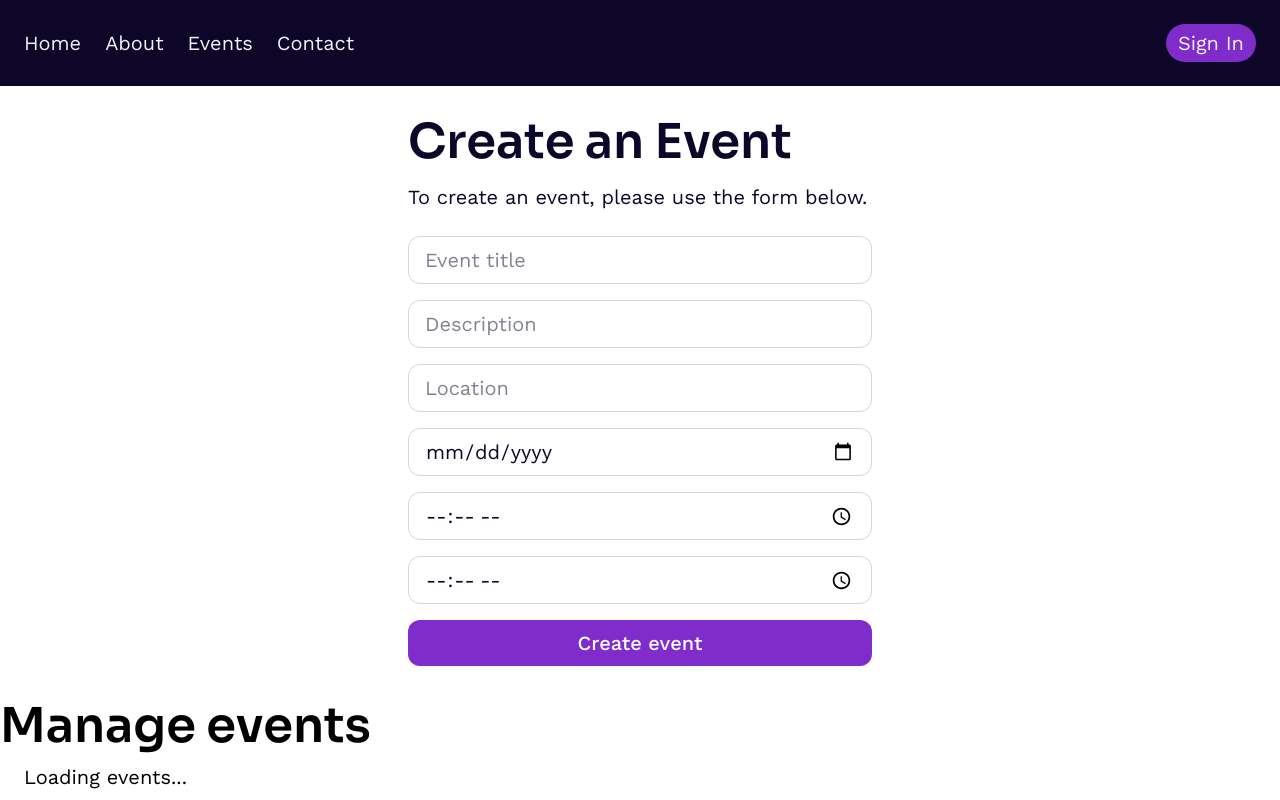
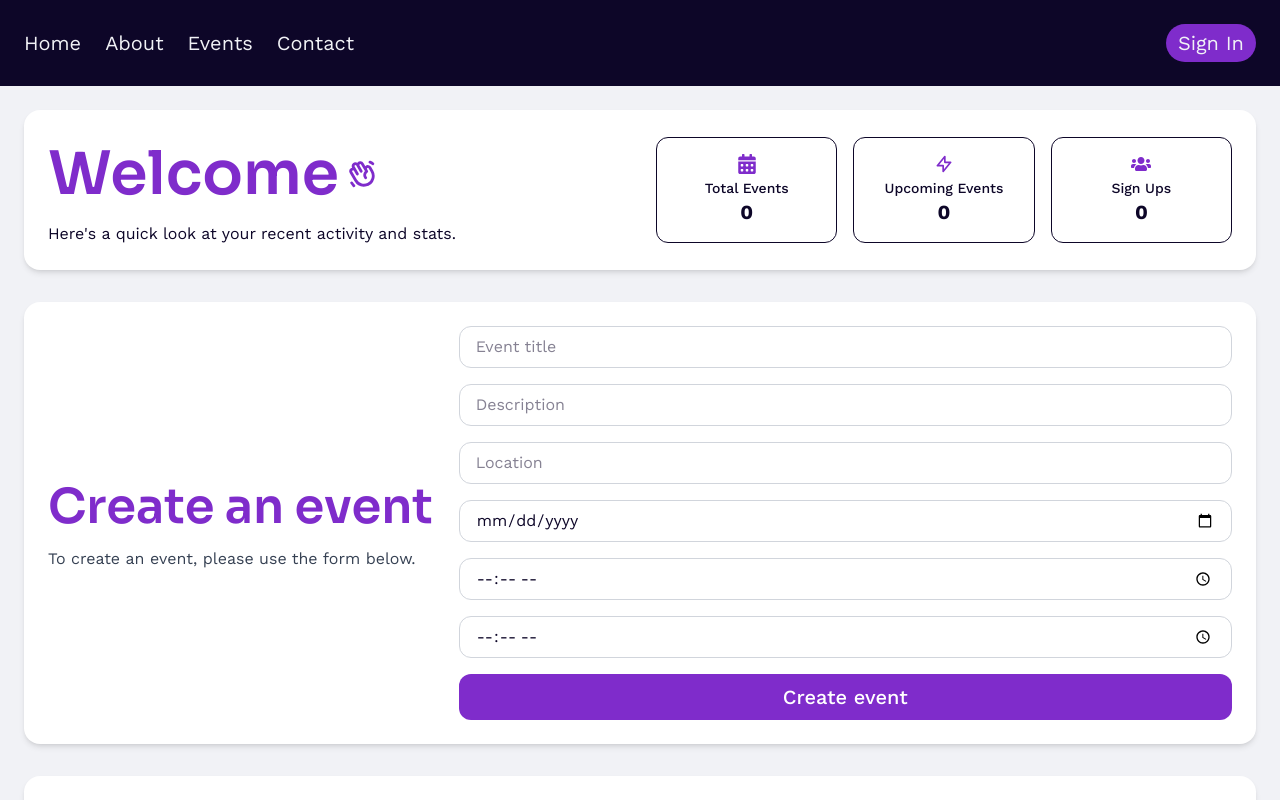
Before and after one commit to Molly-Hughes/events-platform, a React (Vite) app: page /dashboard in a window 1280 px wide. Shown: the top 800 px of the page. Built offline with nearby package versions, Linux system fonts and the light colour scheme; no server answers; the database is empty.

Commit message:
Added a welcome panel and restyled dashboard

```diff
--- a/src/components/CreateAnEvent.jsx
+++ b/src/components/CreateAnEvent.jsx
@@ -109,11 +109,17 @@ export function CreateAnEvent() {
   };
 
   return (
-    <div className="max-w-lg mx-auto p-6 text-darkPurple">
-      <h2 className="text-2xl font-semibold mb-2">Create an Event</h2>
-      <p className="mb-6">To create an event, please use the form below.</p>
+    <div className="bg-white shadow-md rounded-2xl p-6 flex flex-col lg:flex-row justify-between items-center gap-6">
+      <div className="lg:w-1/3 space-y-2 text-center lg:text-left">
+        <h2 className="text-2xl font-semibold text-frenchViolet">
+          Create an event
+        </h2>
+        <p className="text-base text-gray-700">
+          To create an event, please use the form below.
+        </p>
+      </div>
 
-      <form onSubmit={handleSubmit} className="space-y-4">
+      <form onSubmit={handleSubmit} className="lg:w-2/3 w-full space-y-4 ">
         {[
           { name: "title", type: "text", placeholder: "Event title" },
           { name: "description", type: "text", placeholder: "Description" },
@@ -129,7 +135,7 @@ export function CreateAnEvent() {
               placeholder={placeholder}
               value={formData[name]}
               onChange={handleChange}
-              className={`w-full px-4 py-2 border rounded-xl focus:outline-none focus:ring-2 transition ${
+              className={`text-base w-full px-4 py-2 border rounded-xl focus:outline-none focus:ring-2 transition ${
                 errors[name]
                   ? "border-red-500 focus:ring-red-400"
                   : "border-gray-300 focus:ring-frenchViolet"
--- a/src/pages/DashboardPage.jsx
+++ b/src/pages/DashboardPage.jsx
@@ -1,12 +1,84 @@
 import { CreateAnEvent } from "../components/CreateAnEvent";
 import { EventCards } from "../components/EventCards";
+import { useEffect, useState } from "react";
+import { supabase } from "../utils/supabaseClient";
+import { PiHandWavingBold } from "react-icons/pi";
+import { FaCalendarAlt, FaUsers } from "react-icons/fa";
+import { HiOutlineLightningBolt } from "react-icons/hi";
 
 export function DashboardPage() {
+  const [totalEvents, setTotalEvents] = useState(0);
+  const [upcomingEvents, setUpcomingEvents] = useState(0);
+  const [totalSignUps, setTotalSignUps] = useState(0);
+
+  useEffect(() => {
+    const fetchStats = async () => {
+      const { count: totalCount } = await supabase
+        .from("events")
+        .select("*", { count: "exact", head: true });
+
+      const today = new Date().toISOString();
+      const { count: upcomingCount } = await supabase
+        .from("events")
+        .select("*", { count: "exact", head: true })
+        .gte("date", today);
+
+      const { count: totalSignUps } = await supabase
+        .from("signups")
+        .select("*", { count: "exact", head: true });
+
+      setTotalEvents(totalCount || 0);
+      setUpcomingEvents(upcomingCount || 0);
+      setTotalSignUps(totalSignUps || 0);
+    };
+
+    fetchStats();
+  }, []);
+
   return (
-    <>
+    <main className="p-6 bg-antiFlashWhite text-darkPurple space-y-8">
+      <section className="bg-white shadow-md rounded-2xl p-6 flex flex-col lg:flex-row justify-between items-center gap-6">
+        <div className="space-y-2 text-center lg:text-left">
+          <h1 className="text-2xl font-bold text-frenchViolet flex items-center gap-2">
+            Welcome <PiHandWavingBold className="text-3xl" />
+          </h1>
+          <p className="text-base">
+            Here's a quick look at your recent activity and stats.
+          </p>
+        </div>
+
+        <div className="grid grid-cols-1 sm:grid-cols-3 gap-4 w-full max-w-xl">
+          <div className="bg-white rounded-xl border p-4 text-center">
+            <FaCalendarAlt className="text-frenchViolet text-xl mx-auto mb-1" />
+            <p className="text-sm font-medium">Total Events</p>
+            <p className="text-xl font-bold">{totalEvents}</p>
+          </div>
+          <div className="bg-white rounded-xl border p-4 text-center">
+            <HiOutlineLightningBolt className="text-frenchViolet text-xl mx-auto mb-1" />
+            <p className="text-sm font-medium">Upcoming Events</p>
+            <p className="text-xl font-bold">{upcomingEvents}</p>
+          </div>
+          <div className="bg-white rounded-xl border p-4 text-center">
+            <FaUsers className="text-frenchViolet text-xl mx-auto mb-1" />
+            <p className="text-sm font-medium">Sign Ups</p>
+            <p className="text-xl font-bold">{totalSignUps}</p>
+          </div>
+        </div>
+      </section>
+
       <CreateAnEvent />
-      <h2>Manage events</h2>
-      <EventCards />
-    </>
+
+      <section className="mx-auto p-6 space-y-6 bg-white shadow-md rounded-2xl">
+        <div>
+          <h2 className="text-xl font-semibold text-frenchViolet">
+            Manage events
+          </h2>
+          <p className="text-base">
+            Edit, update, or delete your existing events.
+          </p>
+        </div>
+        <EventCards />
+      </section>
+    </main>
   );
 }
```
